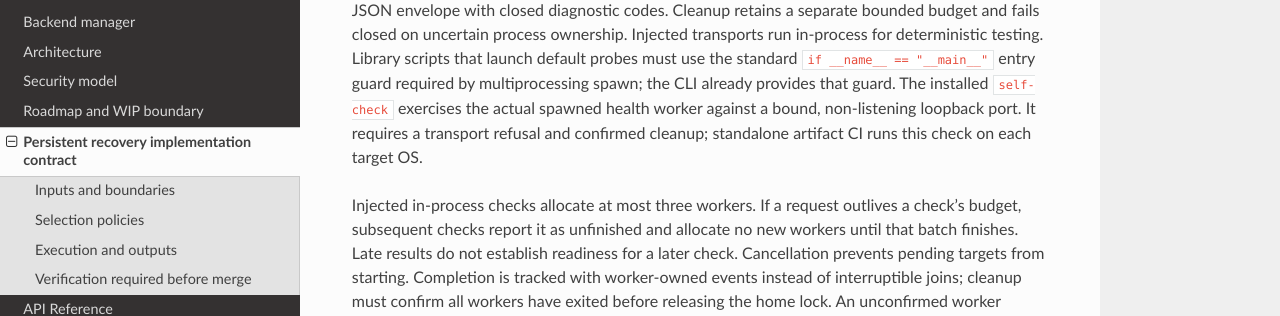
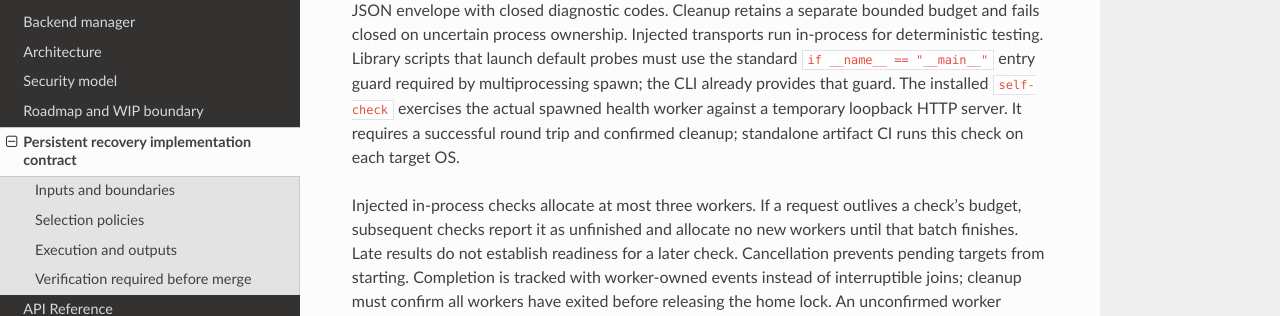
Before and after one commit to narugo1992/jerryproxy, a Sphinx documentation site: the page built from docs/source/runtime_recovery.rst, in a window 1280 px wide and 900 px high, scrolled down 2169 px. Shown: the part 159-475 px from the top of the window. Built offline with Sphinx 7.4.7 and the Read the Docs theme 3.1.0, drawn with Linux system fonts in a browser that asks for light colours; the version number could not be read and is left out.

Commit message:
fix(selfcheck): verify health workers with a portable HTTP round trip

```diff
--- a/docs/source/runtime_recovery.rst
+++ b/docs/source/runtime_recovery.rst
@@ -116,7 +116,7 @@ run in-process for deterministic testing. Library scripts that launch default
 probes must use the standard ``if __name__ == "__main__"`` entry guard
 required by multiprocessing spawn; the CLI already provides that guard.
 The installed ``self-check`` exercises the actual spawned health worker against
-a bound, non-listening loopback port. It requires a transport refusal and
+a temporary loopback HTTP server. It requires a successful round trip and
 confirmed cleanup; standalone artifact CI runs this check on each target OS.
 
 Injected in-process checks allocate at most three workers. If a request outlives
```
Also changed, not shown: README.md (+2 -2 lines), 1 other file.
